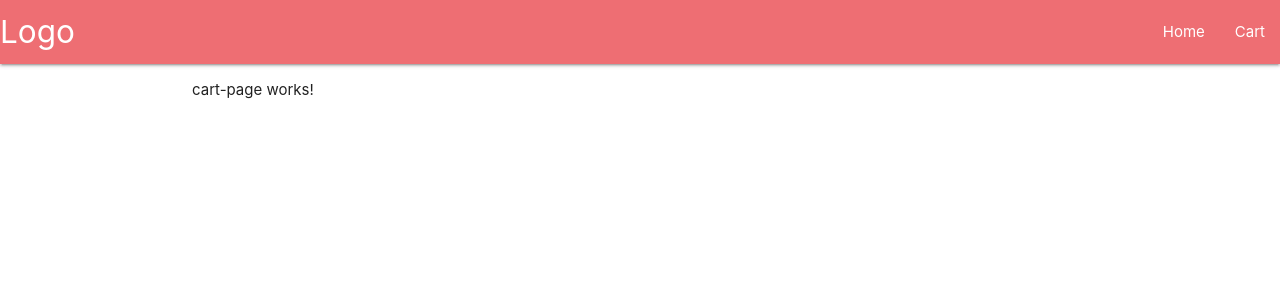
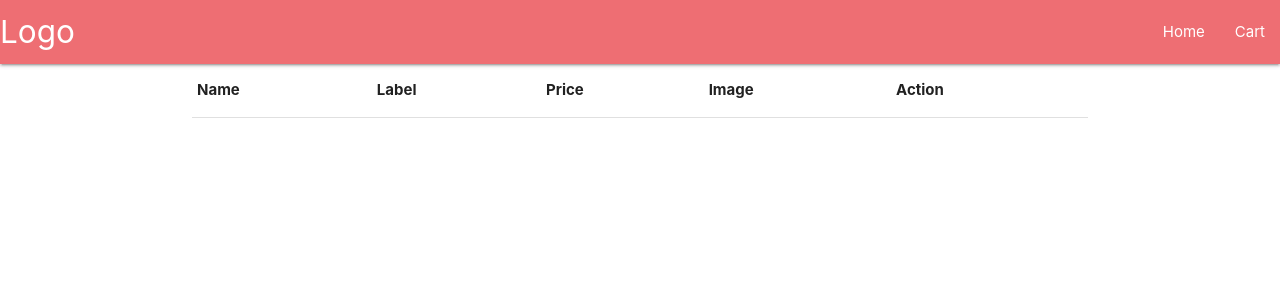
Before and after one commit to povstenko/ang-shop, an Angular app: page /cart in a window 1280 px wide. Shown: the top 300 px of the page. Built offline with nearby package versions, Linux system fonts and the light colour scheme.

Commit message:
show from localstorage in cart

```diff
--- a/src/app/cart-page/cart-page.component.html
+++ b/src/app/cart-page/cart-page.component.html
@@ -1 +1,21 @@
-<p>cart-page works!</p>
+<table class="highlight">
+    <thead>
+      <tr>
+          <th>Name</th>
+          <th>Label</th>
+          <th>Price</th>
+          <th>Image</th>
+          <th>Action</th>
+      </tr>
+    </thead>
+
+    <tbody>
+      <tr *ngFor="let p of cartProds">
+        <td>{{p.name}}</td>
+        <td>{{p.label}}</td>
+        <td>{{p.price}}</td>
+        <td><img src="{{p.image}}" alt="" width="150px"></td>
+        <td><a class="waves-effect waves-light btn red">Remove</a></td>
+      </tr>
+    </tbody>
+  </table>
--- a/src/app/cart-page/cart-page.component.ts
+++ b/src/app/cart-page/cart-page.component.ts
@@ -3,13 +3,26 @@ import { Component, OnInit } from '@angular/core';
 @Component({
   selector: 'app-cart-page',
   templateUrl: './cart-page.component.html',
-  styleUrls: ['./cart-page.component.css']
+  styleUrls: ['./cart-page.component.css'],
 })
 export class CartPageComponent implements OnInit {
+  cartProds = [];
 
-  constructor() { }
+  constructor() {}
 
   ngOnInit(): void {
+    this.cartProds = this.allStorage();
+    console.log(this.cartProds);
   }
+  allStorage() {
+    var values = [],
+      keys = Object.keys(localStorage),
+      i = keys.length;
 
+    while (i--) {
+      values.push(JSON.parse(localStorage.getItem(keys[i])));
+    }
+
+    return values;
+  }
 }
```
